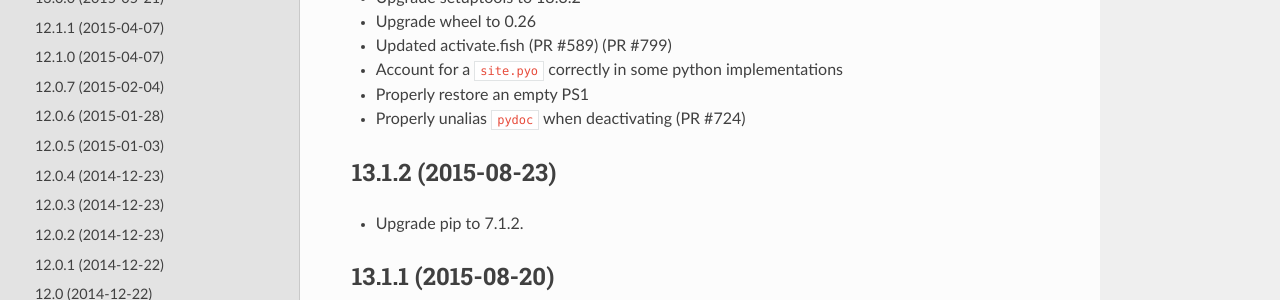
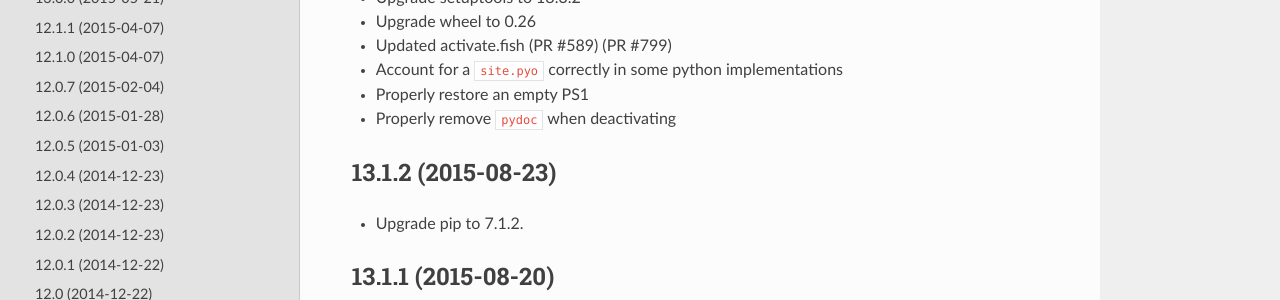
Before and after one commit to pypa/virtualenv, a Sphinx documentation site: the page built from docs/changes.rst, in a window 1280 px wide and 900 px high. Shown: the part 255-555 px from the top of the window. Built offline with Sphinx 7.4.7 and the Read the Docs theme 2.0.0, drawn with Linux system fonts in a browser that asks for light colours; pages that are not in the unit, such as notebooks, are missing from menus.

Commit message:
Update changes.rst

```diff
--- a/docs/changes.rst
+++ b/docs/changes.rst
@@ -16,7 +16,7 @@ Release History
 
 * Properly restore an empty PS1
 
-* Properly unalias ``pydoc`` when deactivating (PR #724)
+* Properly remove ``pydoc`` when deactivating
 
 13.1.2 (2015-08-23)
 -------------------
```
